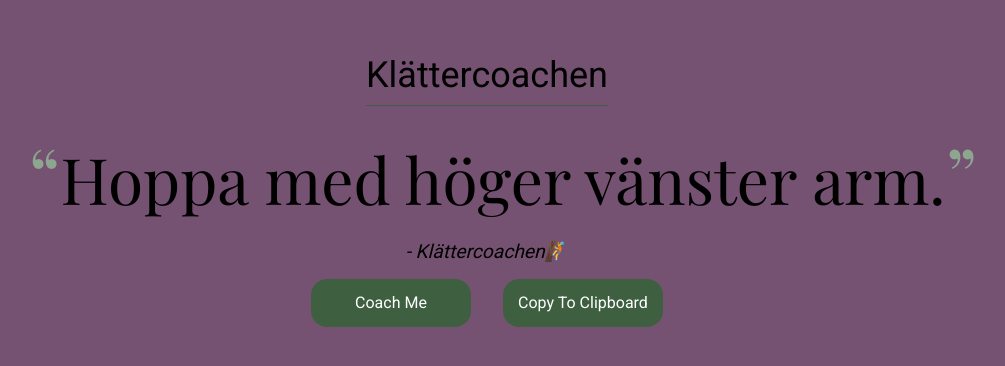
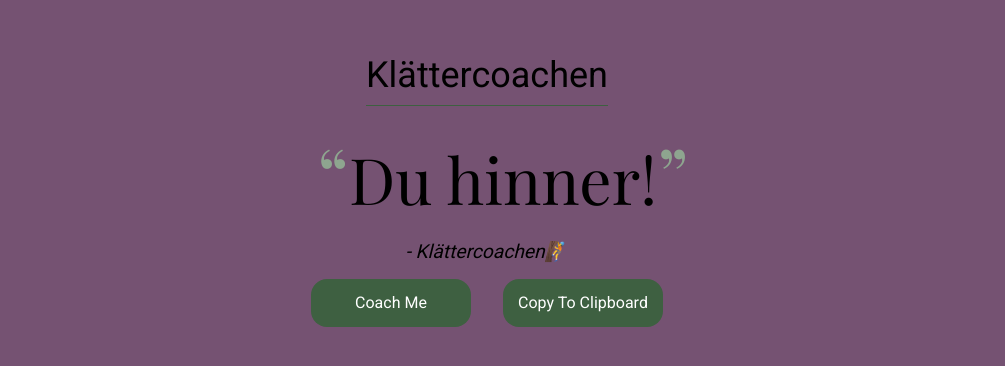
Before and after one commit to Zerthz/climb-coach, a Vue app: page / in a window 1280 px wide. Shown: the part 210-576 px from the top of the page, without its empty margins (153-1158 px from the left). Built offline with nearby package versions, Linux system fonts and the light colour scheme; a web font is replaced by a local one.

Commit message:
fix some data

```diff
--- a/src/components/Quote.vue
+++ b/src/components/Quote.vue
@@ -17,7 +17,7 @@
 
 
 <script>
-    import quotes from '../data/quotes'
+    import quotes from '../data/quotes.json'
 
     export default{
         data() {
--- a/src/data/quotes.json
+++ b/src/data/quotes.json
@@ -6,5 +6,13 @@
     {
         "id": 2,
         "quote": "Hoppa med höger vänster arm."
+    },
+    {
+        "id": 3,
+        "quote": "Håll fast dig nästa gång"
+    },
+    {
+        "id": 4,
+        "quote": "Du hinner!"
     }
 ]
```
